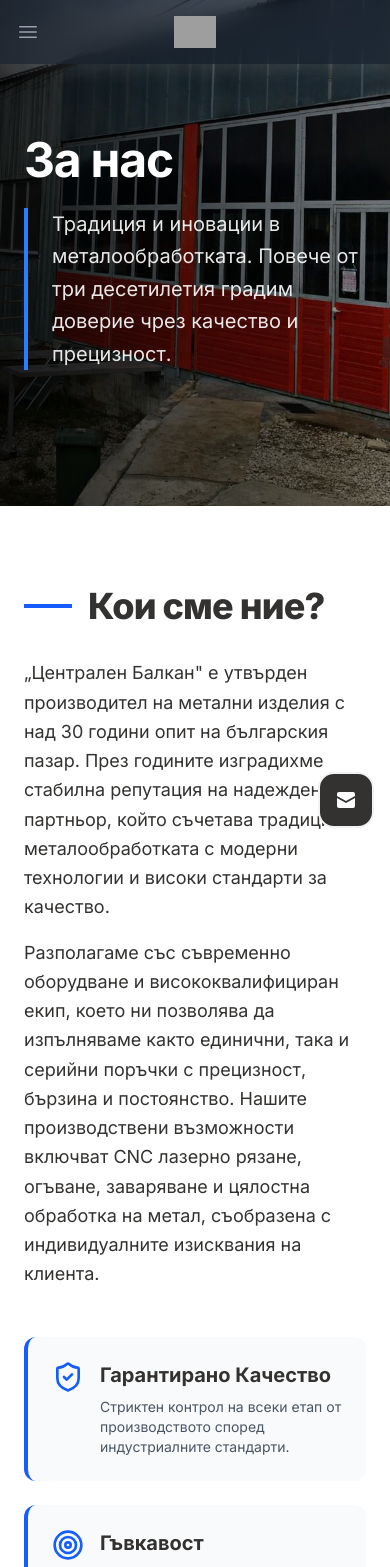
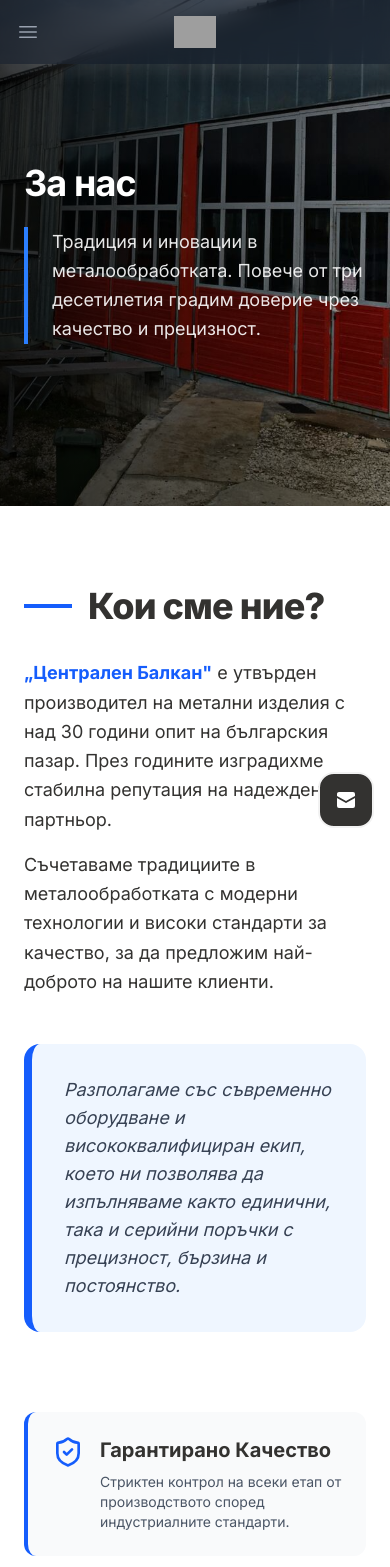
Before and after one commit to Central-Balkan/centralbalkan.com, a Next.js app: page /about in a window 390 px wide. Shown: the top 1567 px of the page. Built offline with nearby package versions, Linux system fonts and the light colour scheme; grey boxes are pictures that could not be loaded.

Commit message:
Make mobile friendly

```diff
--- a/app/about/page.tsx
+++ b/app/about/page.tsx
@@ -14,10 +14,10 @@ const AboutUs = () => {
         />
         <div className="absolute inset-0 bg-gradient-to-r from-black/80 to-black/20 flex items-center">
           <div className="max-w-7xl mx-auto w-full px-6">
-            <h1 className="text-5xl md:text-7xl font-bold text-white tracking-tight mb-6">
+            <h1 className="text-4xl md:text-7xl font-bold text-white tracking-tight mb-6">
               За нас
             </h1>
-            <p className="text-xl text-white/90 max-w-2xl leading-relaxed border-l-4 border-blue-500 pl-6">
+            <p className="text-lg md:text-xl text-white/90 max-w-2xl leading-relaxed border-l-4 border-blue-500 pl-6">
               Традиция и иновации в металообработката. Повече от три десетилетия
               градим доверие чрез качество и прецизност.
             </p>
@@ -34,22 +34,30 @@ const AboutUs = () => {
         </div>
         <div className="text-lg z-10 text-left w-full mb-8">
           <div className="space-y-6">
-            <p className="mb-4 leading-relaxed">
-              „Централен Балкан" е утвърден производител на метални изделия с
-              над 30 години опит на българския пазар. През годините изградихме
-              стабилна репутация на надежден партньор, който съчетава традиции в
-              металообработката с модерни технологии и високи стандарти за
-              качество.
-            </p>
-
-            <p className="mb-4 leading-relaxed">
-              Разполагаме със съвременно оборудване и висококвалифициран екип,
-              което ни позволява да изпълняваме както единични, така и серийни
-              поръчки с прецизност, бързина и постоянство. Нашите производствени
-              възможности включват CNC лазерно рязане, огъване, заваряване и
-              цялостна обработка на метал, съобразена с индивидуалните
-              изисквания на клиента.
-            </p>
+            <div className="grid grid-cols-1 md:grid-cols-2 gap-12 items-center mb-12">
+              <div className="space-y-4">
+                <p className="leading-relaxed">
+                  <span className="font-bold text-blue-600">
+                    „Централен Балкан"
+                  </span>{" "}
+                  е утвърден производител на метални изделия с над 30 години
+                  опит на българския пазар. През годините изградихме стабилна
+                  репутация на надежден партньор.
+                </p>
+                <p className="leading-relaxed">
+                  Съчетаваме традициите в металообработката с модерни технологии
+                  и високи стандарти за качество, за да предложим най-доброто на
+                  нашите клиенти.
+                </p>
+              </div>
+              <div className="bg-blue-50 p-8 rounded-2xl border-l-8 border-blue-600">
+                <p className="italic text-gray-700">
+                  Разполагаме със съвременно оборудване и висококвалифициран
+                  екип, което ни позволява да изпълняваме както единични, така и
+                  серийни поръчки с прецизност, бързина и постоянство.
+                </p>
+              </div>
+            </div>
 
             {/* B2B Value Props Grid */}
             <div className="grid grid-cols-1 md:grid-cols-2 gap-6 py-8">
@@ -96,7 +104,7 @@ const AboutUs = () => {
               </div>
             </div>
 
-            <div className="bg-darkPrimary text-white p-10 rounded-3xl shadow-2xl my-12">
+            <div className="bg-darkPrimary text-white p-10 rounded-3xl shadow-2xl my-14">
               <h3 className="text-2xl font-bold mb-6 flex items-center gap-3">
                 <Briefcase className="text-blue-400" />
                 <span className="text-black"> Специализирани решения за:</span>
--- a/app/contacts/page.tsx
+++ b/app/contacts/page.tsx
@@ -14,10 +14,10 @@ const Contacts = () => {
         />
         <div className="absolute inset-0 bg-gradient-to-r from-black/80 to-black/20 flex items-center">
           <div className="max-w-7xl mx-auto w-full px-6">
-            <h1 className="text-5xl md:text-7xl font-bold text-white tracking-tight mb-6">
+            <h1 className="text-3xl md:text-7xl font-bold text-white tracking-tight mb-6">
               Контакти
             </h1>
-            <p className="text-xl text-white/90 max-w-2xl leading-relaxed border-l-4 border-blue-500 pl-6">
+            <p className="text-lg text-white/90 max-w-2xl leading-relaxed border-l-4 border-blue-500 pl-6">
               Свържете се с нас за запитвания, оферти и повече информация.
             </p>
           </div>
--- a/app/services/page.tsx
+++ b/app/services/page.tsx
@@ -50,10 +50,10 @@ const Services = () => {
         />
         <div className="absolute inset-0 bg-gradient-to-r from-black/80 to-black/20 flex items-center">
           <div className="max-w-7xl mx-auto w-full px-6">
-            <h1 className="text-5xl md:text-7xl font-bold text-white tracking-tight mb-6">
+            <h1 className="text-4xl md:text-7xl font-bold text-white tracking-tight mb-6">
               Нашите Услуги
             </h1>
-            <p className="text-xl text-white/90 max-w-2xl leading-relaxed border-l-4 border-blue-500 pl-6">
+            <p className="text-lg text-white/90 max-w-2xl leading-relaxed border-l-4 border-blue-500 pl-6">
               Прецизност във всеки детайл. Използваме последно поколение
               технологии за обработка на метал, за да превърнем вашите проекти в
               реалност.
```
